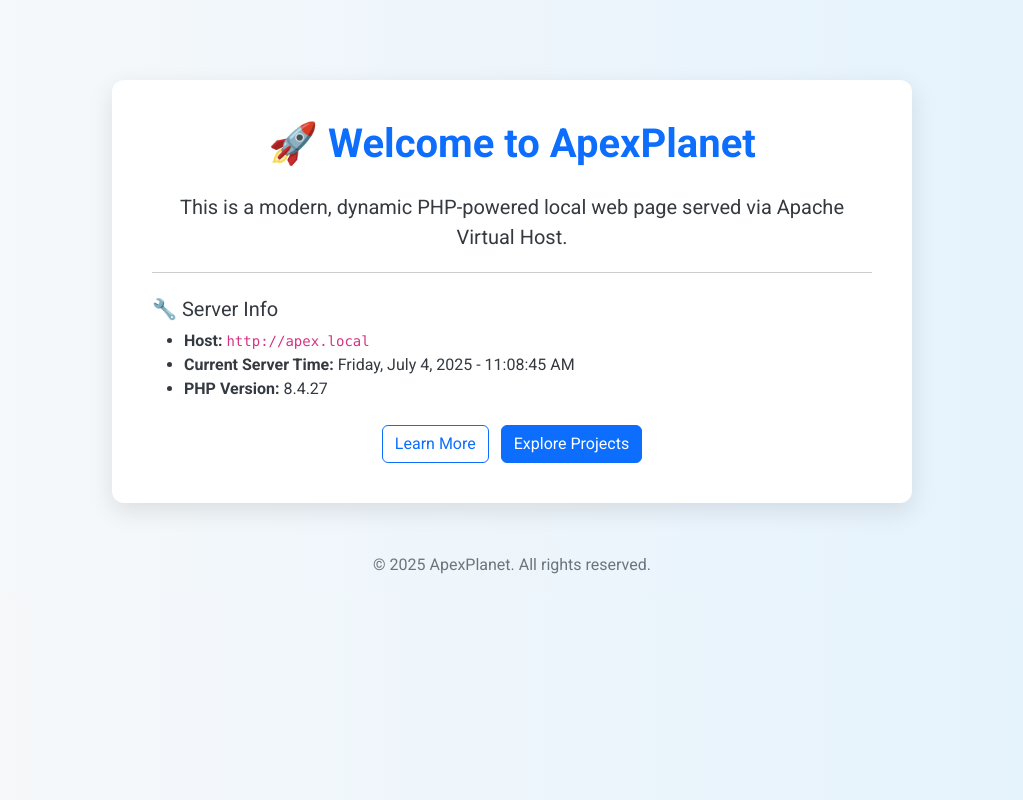
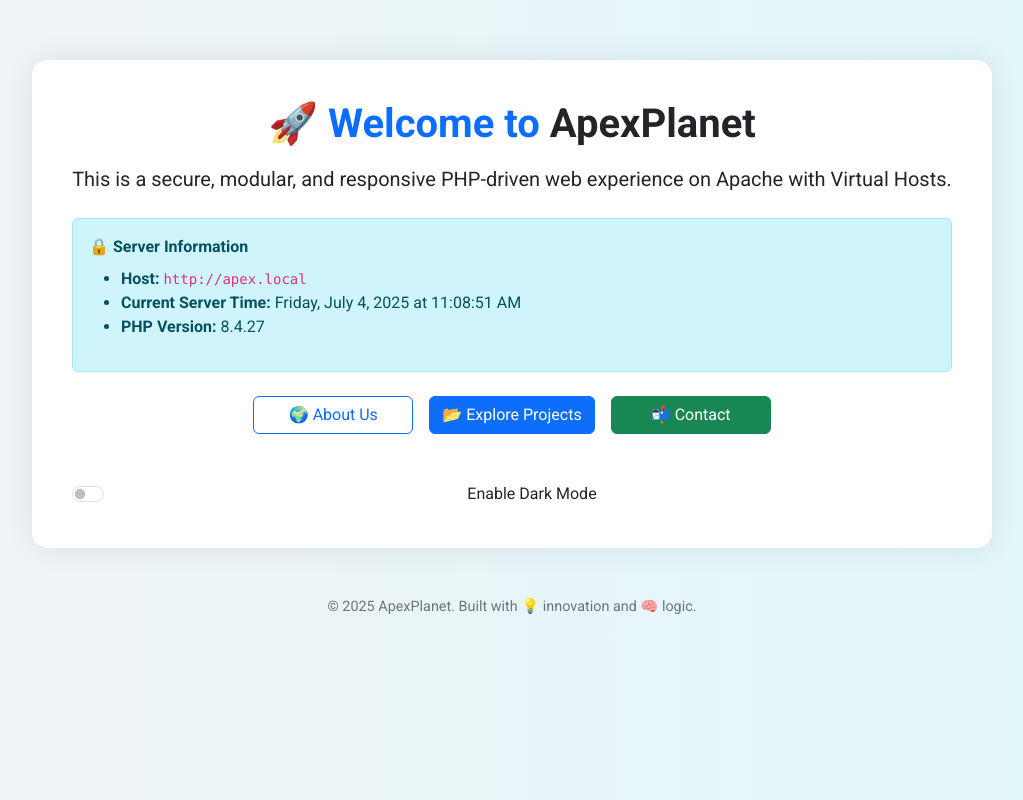
Before and after one commit to AshishY551/phpProject1ApexPlanet, a PHP site: page / in a window 1280 px wide. Shown: the whole page, without its empty margins (128-1151 px from the left). Run offline with PHP 8.4, Linux system fonts and the light colour scheme.

Commit message:
Enable Dark Mode and some addition

```diff
--- a/index.php
+++ b/index.php
@@ -1,82 +1,123 @@
 <?php
 // index.php
 
-$pageTitle = "🌐 ApexPlanet | Dynamic PHP Page";
+$pageTitle = "🌐 ApexPlanet | Elevating Web Innovation";
 $currentTime = date("l, F j, Y - h:i:s A");
+$year = date("Y");
 ?>
 <!DOCTYPE html>
 <html lang="en">
 <head>
+    <!-- Basic Meta -->
     <meta charset="UTF-8">
     <meta name="viewport" content="width=device-width, initial-scale=1.0">
-    <meta name="description" content="A modern and responsive PHP web page running on a local server.">
-    <meta name="author" content="ApexPlanet Developer">
-    <meta name="keywords" content="PHP, Localhost, XAMPP, Virtual Host, ApexPlanet">
+    <meta name="description" content="ApexPlanet is a futuristic PHP-powered platform running on Apache with Virtual Host, engineered for innovation.">
+    <meta name="author" content="ApexPlanet Dev Team">
+    <meta name="keywords" content="PHP, XAMPP, Apache, Bootstrap 5, ApexPlanet, Web Development, Virtual Host">
 
+    <!-- SEO & Social Meta -->
+    <meta property="og:title" content="ApexPlanet | Dynamic PHP Landing">
+    <meta property="og:description" content="Welcome to ApexPlanet – where innovation meets execution.">
+    <meta property="og:image" content="https://yourdomain.com/assets/preview.png">
+    <meta property="og:url" content="http://apex.local">
+    <meta name="twitter:card" content="summary_large_image">
+
+    <!-- Title -->
     <title><?php echo $pageTitle; ?></title>
 
-    <!-- Bootstrap 5 CDN -->
+    <!-- Bootstrap 5 -->
     <link href="https://cdn.jsdelivr.net/npm/bootstrap@5.3.2/dist/css/bootstrap.min.css" rel="stylesheet">
 
     <!-- Google Fonts -->
     <link href="https://fonts.googleapis.com/css2?family=Roboto:wght@400;700&display=swap" rel="stylesheet">
 
-    <!-- Custom Styling -->
+    <!-- Favicons -->
+    <link rel="icon" href="favicon.ico" type="image/x-icon">
+
+    <!-- Custom CSS -->
     <style>
         body {
             font-family: 'Roboto', sans-serif;
-            background: linear-gradient(to right, #f8f9fa, #e3f2fd);
-            color: #343a40;
-            padding-top: 80px;
+            background: linear-gradient(to right, #f1f3f5, #e0f7fa);
+            color: #212529;
+            padding-top: 60px;
+            transition: background 0.3s, color 0.3s;
         }
         .container {
-            max-width: 800px;
-            margin: auto;
-            background-color: white;
-            border-radius: 12px;
+            max-width: 960px;
+            background: #fff;
+            border-radius: 16px;
             padding: 40px;
-            box-shadow: 0 8px 24px rgba(0, 0, 0, 0.1);
+            box-shadow: 0 0 30px rgba(0, 0, 0, 0.08);
         }
-        .lead {
-            font-size: 1.25rem;
-            margin-bottom: 20px;
+        .btn-group-custom a {
+            min-width: 160px;
         }
         footer {
+            margin-top: 60px;
             text-align: center;
-            margin-top: 50px;
+            font-size: 0.9rem;
             color: #6c757d;
+        }
+        .dark-mode {
+            background: #121212;
+            color: #f8f9fa;
+        }
+        .dark-mode .container {
+            background: #1e1e1e;
         }
     </style>
 </head>
 <body>
 
     <div class="container text-center">
-        <h1 class="mb-4 text-primary fw-bold">🚀 Welcome to ApexPlanet</h1>
-        <p class="lead">This is a modern, dynamic PHP-powered local web page served via Apache Virtual Host.</p>
+        <h1 class="mb-3 text-primary fw-bold">🚀 Welcome to <span class="text-dark">ApexPlanet</span></h1>
+        <p class="lead mb-4">This is a secure, modular, and responsive PHP-driven web experience on Apache with Virtual Hosts.</p>
 
-        <hr>
-
-        <div class="text-start mt-4">
-            <h5>🔧 Server Info</h5>
-            <ul>
+        <div class="alert alert-info text-start">
+            <strong>🔒 Server Information</strong>
+            <ul class="mt-2">
                 <li><strong>Host:</strong> <code>http://apex.local</code></li>
-                <li><strong>Current Server Time:</strong> <?php echo $currentTime; ?></li>
+                <li><strong>Current Server Time:</strong> <span id="serverTime"><?php echo $currentTime; ?></span></li>
                 <li><strong>PHP Version:</strong> <?php echo phpversion(); ?></li>
             </ul>
         </div>
 
-        <div class="mt-4">
-            <a href="#" class="btn btn-outline-primary me-2">Learn More</a>
-            <a href="#" class="btn btn-primary">Explore Projects</a>
+        <div class="btn-group-custom d-flex justify-content-center flex-wrap gap-3 mt-4">
+            <a href="#" class="btn btn-outline-primary">🌍 About Us</a>
+            <a href="#" class="btn btn-primary">📂 Explore Projects</a>
+            <a href="#" class="btn btn-success">📬 Contact</a>
+        </div>
+
+        <div class="form-check form-switch mt-5">
+            <input class="form-check-input" type="checkbox" id="darkModeToggle">
+            <label class="form-check-label" for="darkModeToggle">Enable Dark Mode</label>
         </div>
     </div>
 
-    <footer>
-        <p>&copy; <?php echo date("Y"); ?> ApexPlanet. All rights reserved.</p>
+    <footer class="mt-5">
+        <p>&copy; <?php echo $year; ?> ApexPlanet. Built with 💡 innovation and 🧠 logic.</p>
     </footer>
 
-    <!-- Bootstrap JS -->
+    <!-- JS Libraries -->
     <script src="https://cdn.jsdelivr.net/npm/bootstrap@5.3.2/dist/js/bootstrap.bundle.min.js"></script>
+    <script>
+        // Update server time every second
+        setInterval(() => {
+            const date = new Date();
+            const formatted = date.toLocaleString('en-US', {
+                weekday: 'long', year: 'numeric', month: 'long',
+                day: 'numeric', hour: '2-digit', minute: '2-digit',
+                second: '2-digit', hour12: true
+            });
+            document.getElementById('serverTime').textContent = formatted;
+        }, 1000);
 
+        // Dark mode toggle
+        const toggle = document.getElementById('darkModeToggle');
+        toggle.addEventListener('change', () => {
+            document.body.classList.toggle('dark-mode', toggle.checked);
+        });
+    </script>
 </body>
 </html>
```
